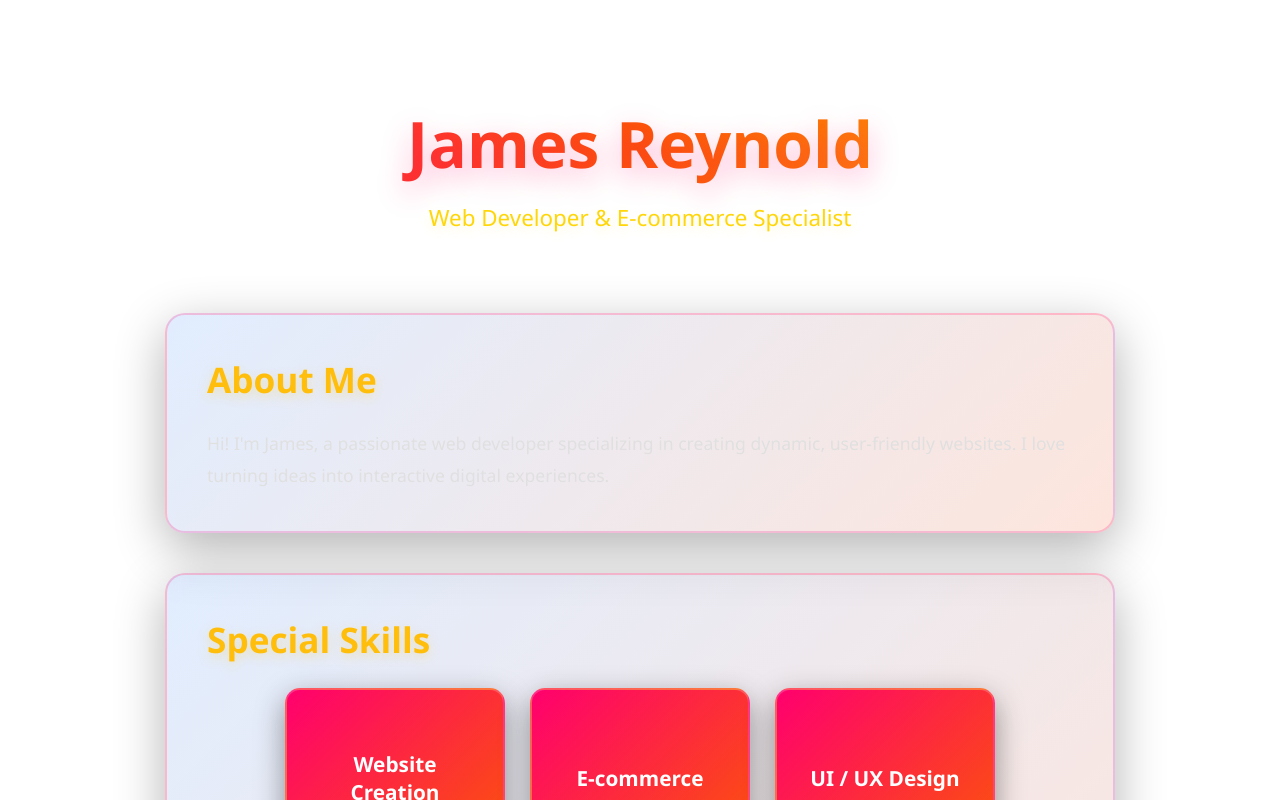
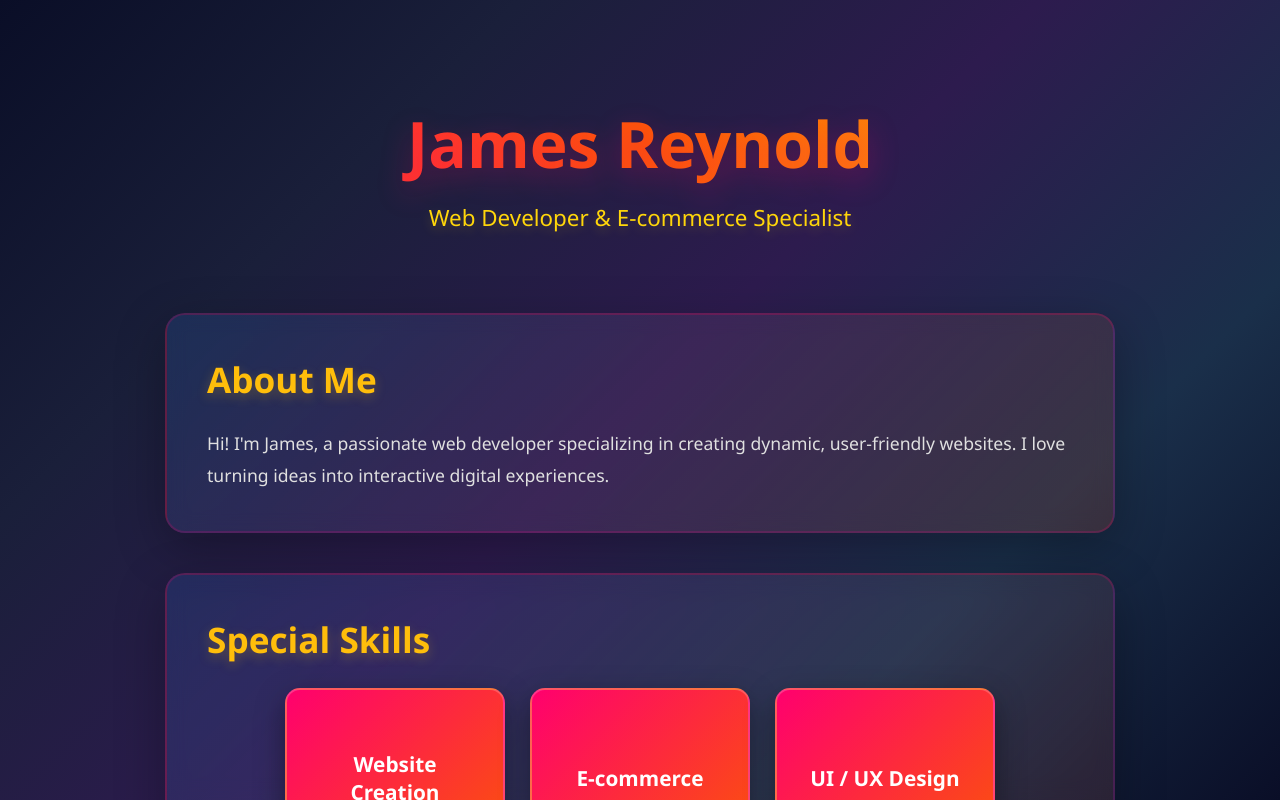
Before and after one commit to jamesreynold-cloud/my-first-repo, a plain HTML site: page index.html in a window 1280 px wide. Drawn offline with Linux system fonts and the light colour scheme.

Commit message:
Change background to dark futuristic sky gradient

```diff
--- a/index.html
+++ b/index.html
@@ -24,7 +24,7 @@
     }
     body {
       font-family: 'Segoe UI', Tahoma, Geneva, Verdana, sans-serif;
-      background: #ffffff;
+      background: linear-gradient(135deg, #0a0e27 0%, #1a1f3a 25%, #2d1b4e 50%, #1a2f4a 75%, #0a0e27 100%);
       background-size: cover;
       background-position: center center;
       background-attachment: fixed;
--- a/style.css
+++ b/style.css
@@ -6,8 +6,9 @@
 
 body {
     font-family: 'Segoe UI', Tahoma, Geneva, Verdana, sans-serif;
-    background: #ffffff;
-    color: #111;
+    background: linear-gradient(135deg, #0a0e27 0%, #1a1f3a 25%, #2d1b4e 50%, #1a2f4a 75%, #0a0e27 100%);
+    background-attachment: fixed;
+    color: #fff;
     padding: 20px;
 }
 
```
